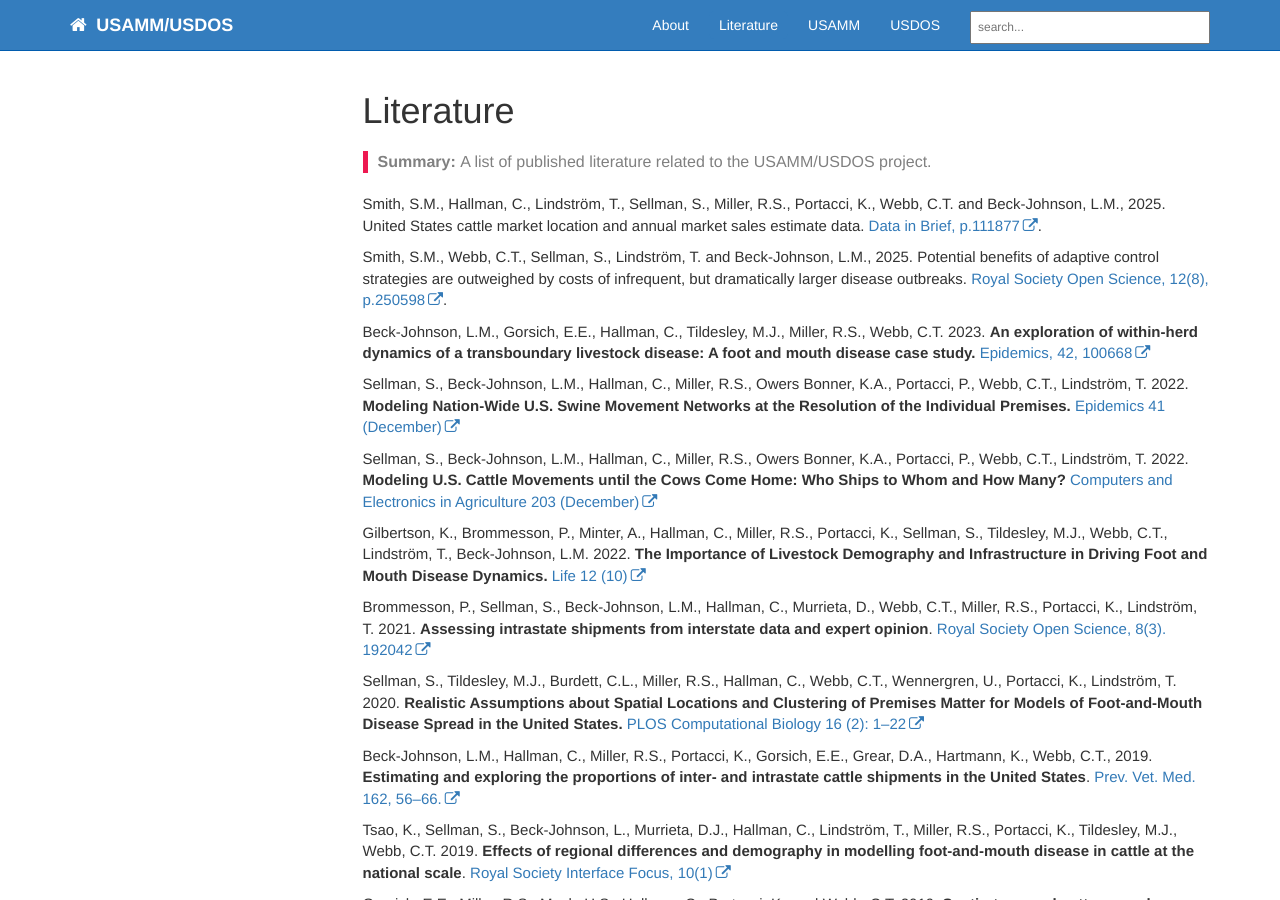
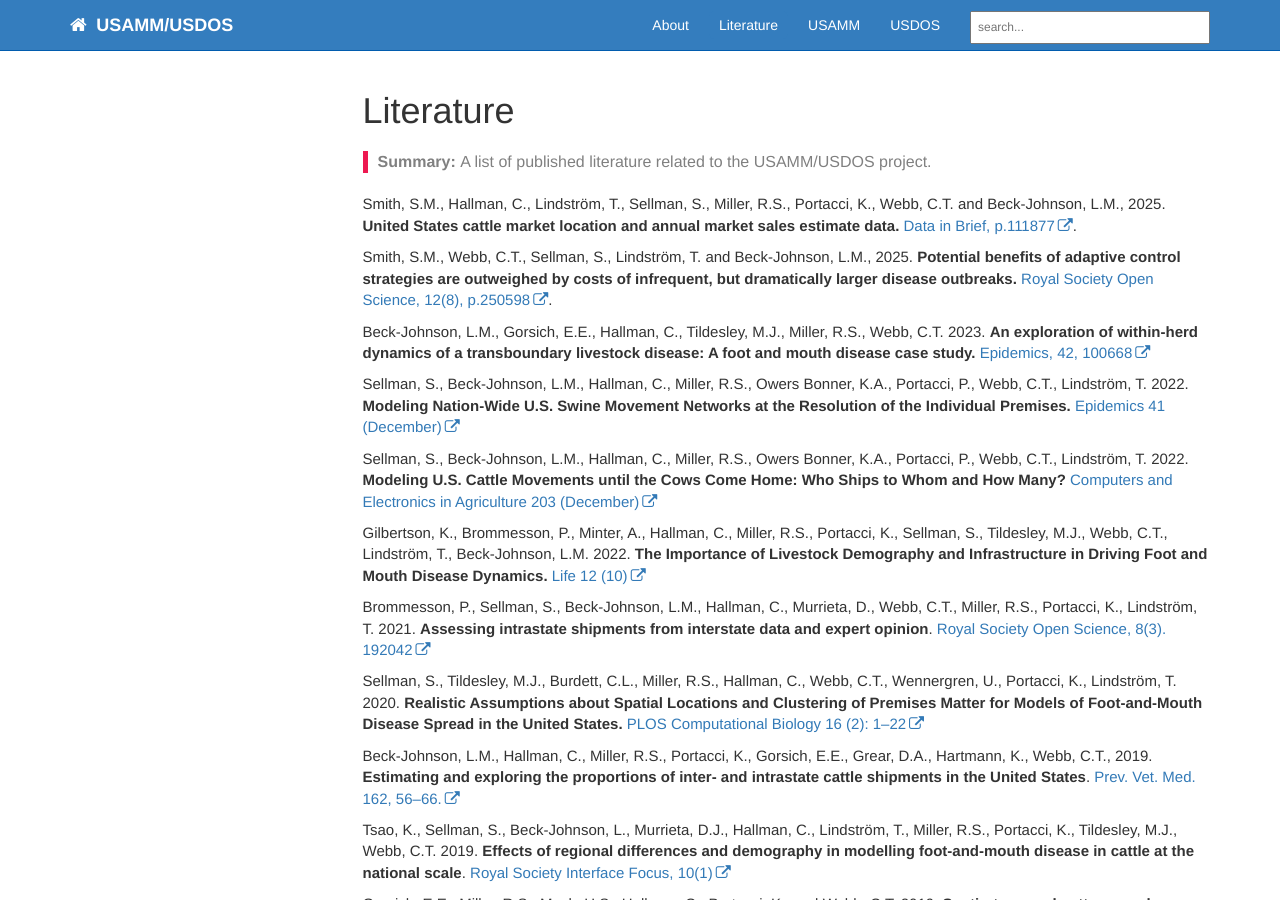
Before and after one commit to webblabb/usammusdos, a Jekyll site: the page built from pages/literature.md, in a window 1280 px wide and 900 px high. Built offline with Jekyll 4.4.1, drawn with Linux system fonts in a browser that asks for light colours; nearby versions of some CDN libraries; comment, search, counter and statistics services are not loaded.

```diff
--- a/pages/literature.md
+++ b/pages/literature.md
@@ -9,9 +9,9 @@ folder: pages
 toc: false
 ---
 
-Smith, S.M., Hallman, C., Lindström, T., Sellman, S., Miller, R.S., Portacci, K., Webb, C.T. and Beck-Johnson, L.M., 2025. United States cattle market location and annual market sales estimate data. [Data in Brief, p.111877](https://doi.org/10.1016/j.dib.2025.111877).
+Smith, S.M., Hallman, C., Lindström, T., Sellman, S., Miller, R.S., Portacci, K., Webb, C.T. and Beck-Johnson, L.M., 2025. **United States cattle market location and annual market sales estimate data.** [Data in Brief, p.111877](https://doi.org/10.1016/j.dib.2025.111877).
 
-Smith, S.M., Webb, C.T., Sellman, S., Lindström, T. and Beck-Johnson, L.M., 2025. Potential benefits of adaptive control strategies are outweighed by costs of infrequent, but dramatically larger disease outbreaks. [Royal Society Open Science, 12(8), p.250598](https://doi.org/10.1098/rsos.250598).
+Smith, S.M., Webb, C.T., Sellman, S., Lindström, T. and Beck-Johnson, L.M., 2025. **Potential benefits of adaptive control strategies are outweighed by costs of infrequent, but dramatically larger disease outbreaks.** [Royal Society Open Science, 12(8), p.250598](https://doi.org/10.1098/rsos.250598).
 
 Beck-Johnson, L.M., Gorsich, E.E., Hallman, C., Tildesley, M.J., Miller, R.S., Webb, C.T. 2023. **An exploration of within-herd dynamics of a transboundary livestock disease: A foot and mouth disease case study.** [Epidemics, 42, 100668](https://doi.org/10.1016/j.epidem.2023.100668)
 
```
